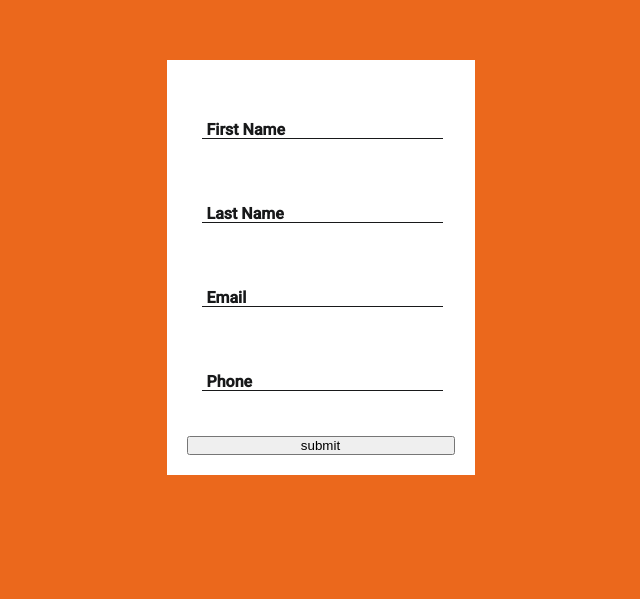
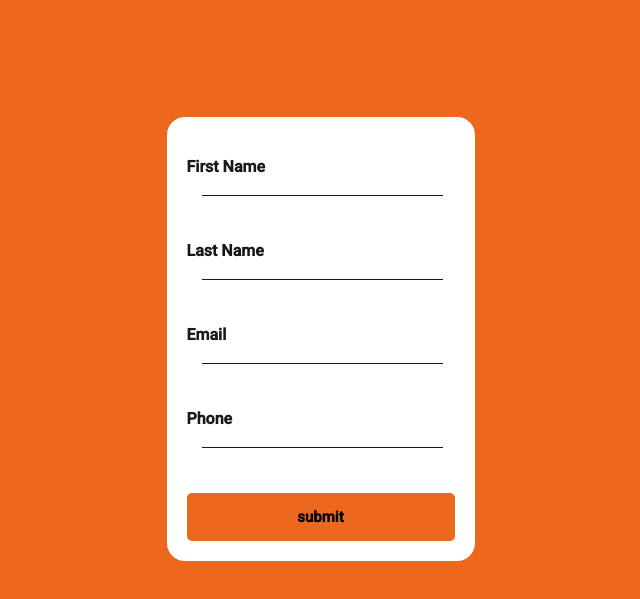
Before and after one commit to PrinceQuarshie/Frontend-Vilog, a React (Create React App) app: page / in a window 1280 px wide. Shown: the part 133-732 px from the top of the page, without its empty margins (306-946 px from the left). Built offline with nearby package versions, Linux system fonts and the light colour scheme.

Commit message:
layout refactor

```diff
--- a/src/styles/User.scss
+++ b/src/styles/User.scss
@@ -10,13 +10,12 @@ body {
 }
 
 .container {
+  margin-top: 9rem;
   width: 80%;
   padding: 20px;
   background: $main-color;
-
+  border-radius: 18px;
 }
-
-
 
 .wrapper {
   width: 100%;
@@ -24,7 +23,6 @@ body {
   grid-template-columns: repeat(auto-fit, minmax(250px, 1fr));
   grid-gap: 30px;
   gap: 30px;
-
 }
 
 .wrapper .box {
@@ -43,12 +41,10 @@ body {
   transition: 0.5s linear;
 }
 
-
-.wrapper .box input:focus{
+.wrapper .box input:focus {
   padding: 10px 5px;
   background: $gray-color;
   margin-top: 5px;
-
 }
 
 .wrapper .box label {
@@ -60,5 +56,27 @@ body {
   font-weight: bold;
   padding: 20px;
   font-family: $font-roboto;
+  padding: 20px;
+  transition: 0.5s linear;
+}
 
+.wrapper .box input:focus ~ label,
+.wrapper .box input:valid ~ label {
+  padding: 0;
 }
+
+.container input[type="submit"] {
+  background: $orange-color;
+  padding: 15px 30px;
+  border: none;
+  outline: none;
+  font-size: 15px;
+  font-family: $font-roboto;
+  font-weight: bold;
+  border-radius: 5px;
+  cursor: pointer;
+
+  &:hover {
+    background: $gray-color;
+  }
+}
```
Lines whose indentation alone changed are shown as unchanged.
